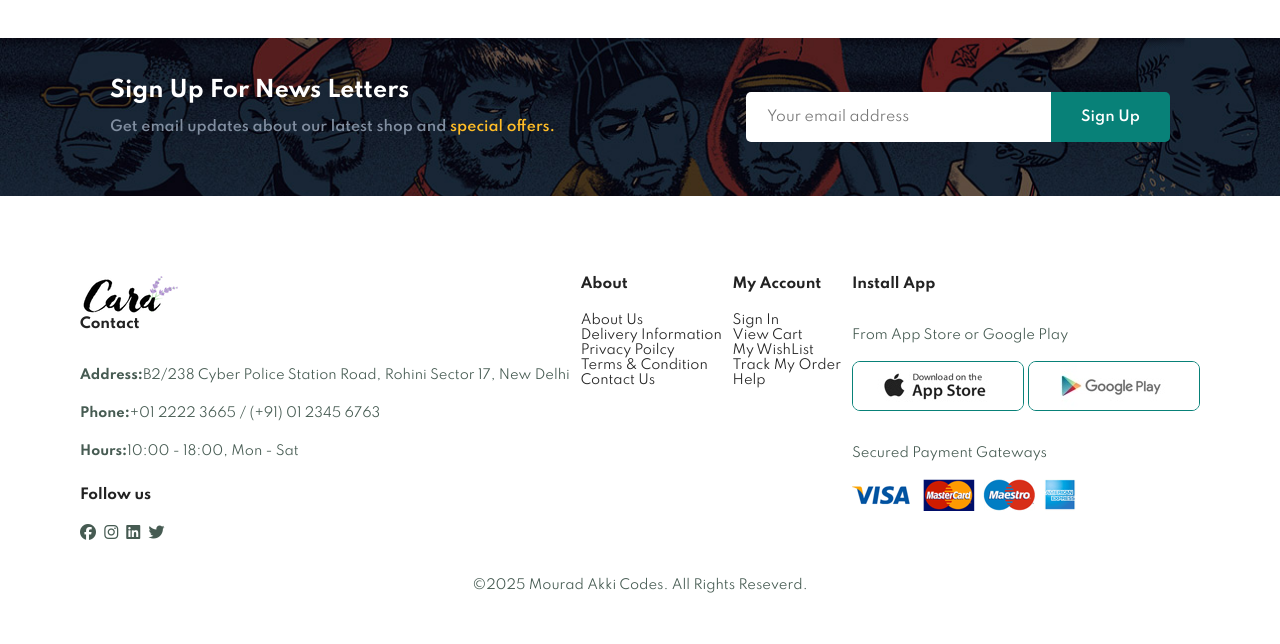
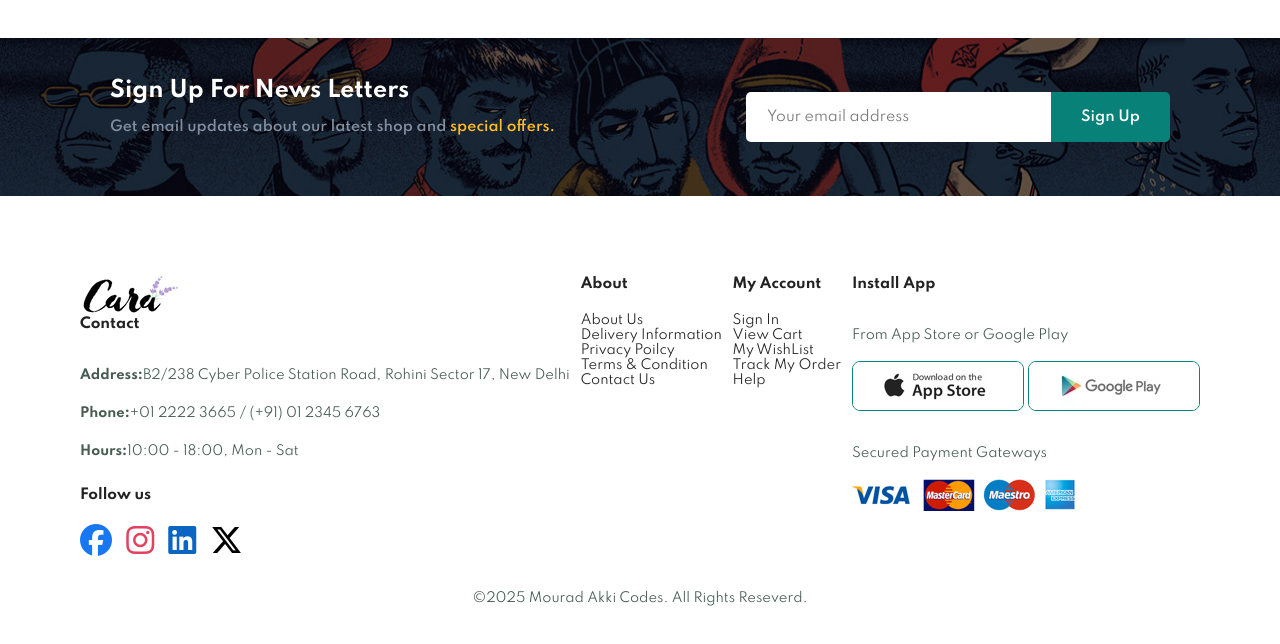
Before and after one commit to mouradakki/The_Second_Project, a plain HTML site: page index.html in a window 1280 px wide. Shown: the part 5885-6529 px from the top of the page. Drawn offline with Linux system fonts and the light colour scheme.

Commit message:
After minor modifications in readme.md and footer

```diff
--- a/index.html
+++ b/index.html
@@ -740,10 +740,10 @@
       <div class="follow">
         <h4>Follow us</h4>
         <div class="icon">
-          <i class="fa-brands fa-facebook" aria-hidden="true"></i>
-          <i class="fa-brands fa-instagram" aria-hidden="true"></i>
-          <i class="fa-brands fa-linkedin" aria-hidden="true"></i>
-          <i class="fa-brands fa-twitter" aria-hidden="true"></i>
+          <a href="https://www.facebook.com/kide.zaro" class="facebook" target="_blank" rel="noopener"><i class="fa-brands fa-facebook" aria-hidden="true"></i></a>
+          <a href="https://www.instagram.com/akkimourad17769/" class="instagram" target="_blank" rel="noopener"><i class="fa-brands fa-instagram" aria-hidden="true"></i></a>
+          <a href="https://www.linkedin.com/in/mourad-akki-70558a357/" class="linkedin" target="_blank" rel="noopener"><i class="fa-brands fa-linkedin" aria-hidden="true"></i></a>
+          <a href="https://x.com/Moradai188146" class="x-twitter" target="_blank" rel="noopener"><i class="fa-brands fa-x-twitter" aria-hidden="true"></i></a>
         </div>
       </div>
     </div>
--- a/style.css
+++ b/style.css
@@ -1828,3 +1828,34 @@ footer .copyright {
     max-width: 98vw;
   }
 }
+
+footer .follow .icon a i {
+  font-size: 2rem;
+  margin-right: 10px;
+  transition: transform 0.2s, color 0.2s;
+  vertical-align: middle;
+  color: #222;
+}
+footer .follow .icon a.facebook i { color: #1877f3; }
+footer .follow .icon a.instagram i { color: #e4405f; }
+footer .follow .icon a.linkedin i { color: #0a66c2; }
+footer .follow .icon a.x-twitter i { color: #000; }
+footer .follow .icon a:last-child i {
+  margin-right: 0;
+}
+footer .follow .icon a:hover.facebook i {
+  color: #1877f3;
+  transform: translateY(-6px) scale(1.15);
+}
+footer .follow .icon a:hover.instagram i {
+  color: #e4405f;
+  transform: translateY(-6px) scale(1.15);
+}
+footer .follow .icon a:hover.linkedin i {
+  color: #0a66c2;
+  transform: translateY(-6px) scale(1.15);
+}
+footer .follow .icon a:hover.x-twitter i {
+  color: #000;
+  transform: translateY(-6px) scale(1.15);
+}
```
Also changed, not shown: subpages/about.html (+4 -4 lines), subpages/blog.html (+4 -4 lines), subpages/cart.html (+4 -4 lines), subpages/contact.html (+4 -4 lines), subpages/shop.html (+4 -4 lines), 1 other file.
